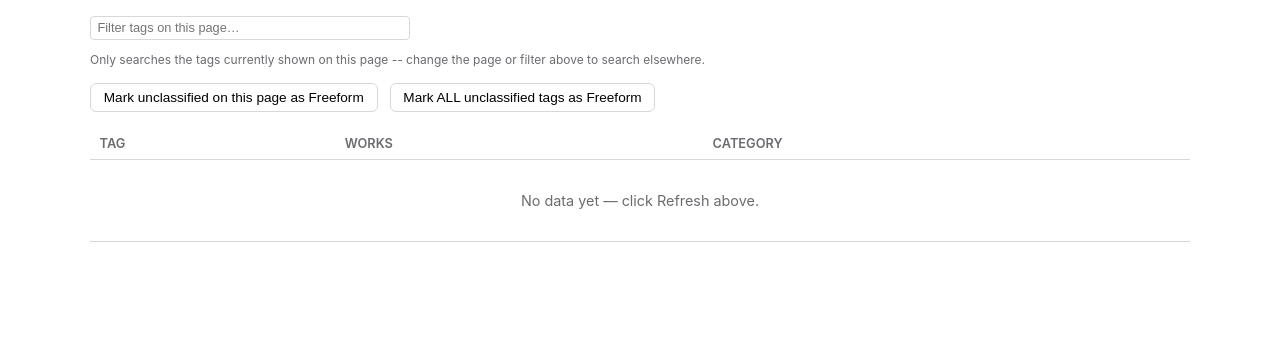
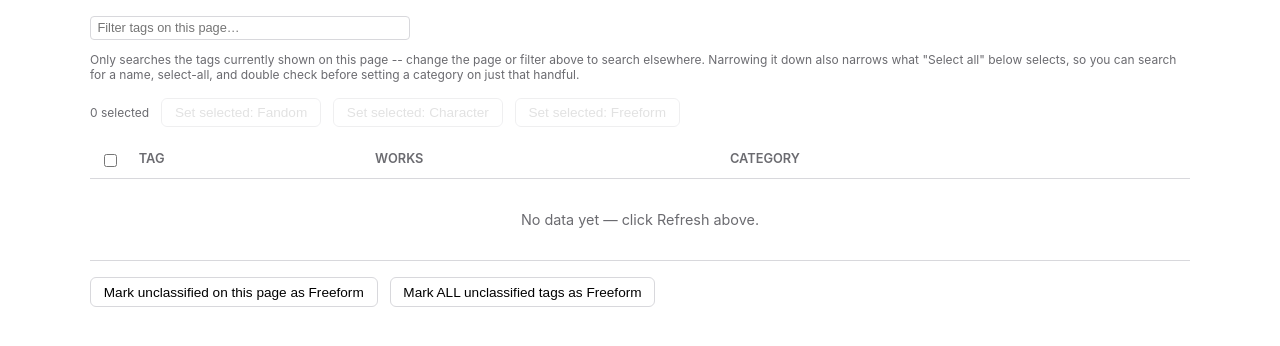
Before and after one commit to chelz866/musical-octo-engine, a FastAPI app: page /tags?filter=all in a window 1280 px wide. Shown: the part 214-560 px from the top of the page. Run offline with FastAPI, Linux system fonts and the light colour scheme; data that the repository does not hold is empty; parts of the project's set-up code (start-up, migrations or seed data) failed here and were passed over.

Commit message:
Replace per-tag dropdown with checkbox multi-select + bulk category apply
A real library can have thousands of unique tags, making a dropdown-per-row
+ single "Save" button impractical to review or verify. Each row now has a
checkbox; "Select all" scopes to whatever the text filter currently shows,
and a small bar above the table applies one category to everything checked.

```diff
--- a/app/main.py
+++ b/app/main.py
@@ -317,15 +317,15 @@ def tags_page(request: Request, filter: str = "all", page: int = 1):
     )
 
 
-@app.post("/tags/set")
-def set_tags(
-    all_tags: list[str] = Form([]),
-    category: list[str] = Form([]),
+@app.post("/tags/set_selected")
+def set_selected_tags(
+    tags: list[str] = Form([]),
+    category: str = Form(...),
     filter: str = Form("all"),
     page: int = Form(1),
 ):
-    updates = {tag: cat for tag, cat in zip(all_tags, category) if cat in ("fandom", "character", "freeform")}
-    db.set_tag_categories(DB_PATH, updates)
+    if category in ("fandom", "character", "freeform") and tags:
+        db.set_tag_categories(DB_PATH, {t: category for t in tags})
     return RedirectResponse(url=f"/tags?filter={quote(filter)}&page={page}", status_code=303)
 
 
--- a/app/static/style.css
+++ b/app/static/style.css
@@ -423,6 +423,10 @@ th {
   margin: 1rem 0;
 }
 
+.tag-bulk-actions {
+  align-items: center;
+}
+
 .tag-bulk-actions button {
   font-size: 0.85rem;
   padding: 0.4rem 0.8rem;
@@ -430,6 +434,15 @@ th {
   border: 1px solid var(--border);
   background: transparent;
   cursor: pointer;
+}
+
+.tag-bulk-actions button:disabled {
+  opacity: 0.4;
+  cursor: default;
+}
+
+.tag-table th:first-child, .tag-table td:first-child {
+  width: 1.5rem;
 }
 
 @media (max-width: 640px) {
--- a/app/templates/tags.html
+++ b/app/templates/tags.html
@@ -21,7 +21,54 @@
   </nav>
 
   <input type="search" id="tag-filter" placeholder="Filter tags on this page&hellip;" class="fandom-other" style="max-width: 320px;" oninput="filterTags(this.value)">
-  <p class="hint">Only searches the tags currently shown on this page -- change the page or filter above to search elsewhere.</p>
+  <p class="hint">
+    Only searches the tags currently shown on this page -- change the page or filter above to search
+    elsewhere. Narrowing it down also narrows what "Select all" below selects, so you can search for
+    a name, select-all, and double check before setting a category on just that handful.
+  </p>
+
+  <form method="post" action="/tags/set_selected" id="tag-form">
+    <input type="hidden" name="filter" value="{{ filter }}">
+    <input type="hidden" name="page" value="{{ page }}">
+
+    <div class="tag-bulk-actions">
+      <span class="hint" id="selected-count">0 selected</span>
+      <button type="submit" name="category" value="fandom" disabled>Set selected: Fandom</button>
+      <button type="submit" name="category" value="character" disabled>Set selected: Character</button>
+      <button type="submit" name="category" value="freeform" disabled>Set selected: Freeform</button>
+    </div>
+
+    {{ pagination.pager(page, total_pages, pager_qs) }}
+
+    <table class="tag-table">
+      <thead>
+        <tr>
+          <th><input type="checkbox" id="select-all" onclick="toggleAll(this)"></th>
+          <th>Tag</th>
+          <th>Works</th>
+          <th>Category</th>
+        </tr>
+      </thead>
+      <tbody>
+        {% for tag, count, category in tags %}
+        <tr class="tag-row" data-tag="{{ tag | lower }}">
+          <td><input type="checkbox" class="tag-checkbox" name="tags" value="{{ tag }}" onchange="updateSelectedCount()"></td>
+          <td>{{ tag }}</td>
+          <td>{{ count }}</td>
+          <td>{{ category | title if category else "&mdash; Unclassified &mdash;" | safe }}</td>
+        </tr>
+        {% else %}
+        <tr>
+          <td colspan="4" class="empty">
+            {% if last_refreshed %}No tags found.{% else %}No data yet &mdash; click Refresh above.{% endif %}
+          </td>
+        </tr>
+        {% endfor %}
+      </tbody>
+    </table>
+
+    {{ pagination.pager(page, total_pages, pager_qs) }}
+  </form>
 
   <div class="tag-bulk-actions">
     <form method="post" action="/tags/mark_page_freeform">
@@ -83,5 +89,28 @@
         row.style.display = row.dataset.tag.includes(query) ? "" : "none";
       });
     }
+
+    function visibleCheckboxes() {
+      return Array.from(document.querySelectorAll(".tag-row")).filter(function (row) {
+        return row.style.display !== "none";
+      }).map(function (row) {
+        return row.querySelector(".tag-checkbox");
+      });
+    }
+
+    function toggleAll(selectAllBox) {
+      visibleCheckboxes().forEach(function (checkbox) {
+        checkbox.checked = selectAllBox.checked;
+      });
+      updateSelectedCount();
+    }
+
+    function updateSelectedCount() {
+      var count = document.querySelectorAll(".tag-checkbox:checked").length;
+      document.getElementById("selected-count").textContent = count + " selected";
+      document.querySelectorAll('#tag-form button[type="submit"]').forEach(function (button) {
+        button.disabled = count === 0;
+      });
+    }
   </script>
 {% endblock %}
```
Also changed, not shown: other parts of app/templates/tags.html (+0 -41 lines), README.md.
